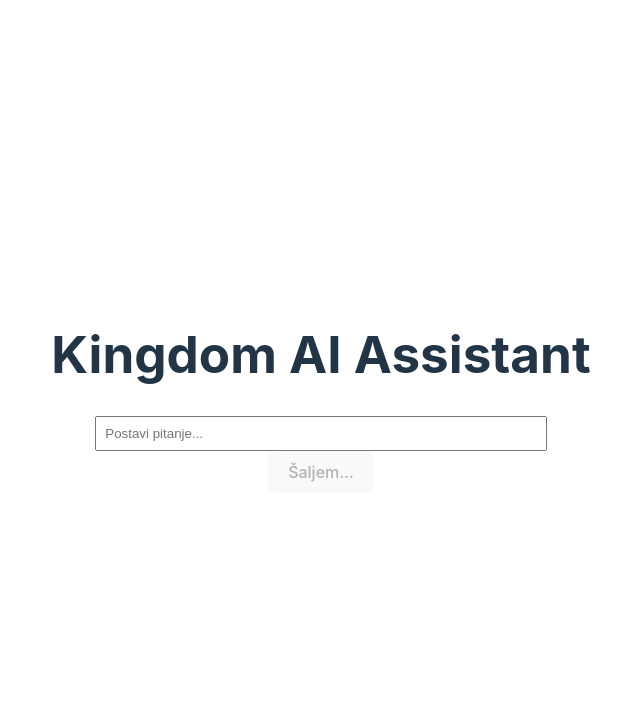
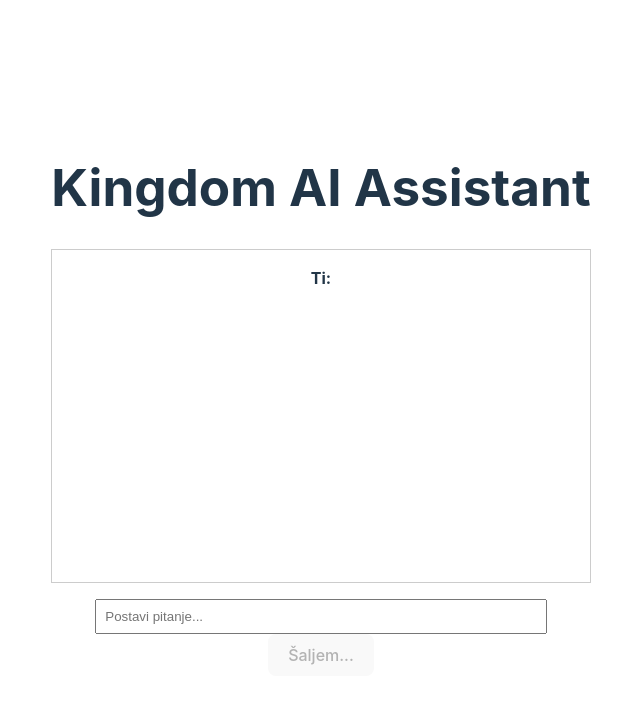
Before and after one commit to gorijat/kingdom-ai-demo, a React (Vite) app in the folder client/: page / in a window 1280 px wide. Both pictures are taken after a click on the button "Pošalji". Shown: the top 704 px of the page, without its empty margins (319-959 px from the left). Built offline with nearby package versions, Linux system fonts and the light colour scheme; no server answers.

Commit message:
Dodata istorija razgovora - messages niz na frontendu i backendu

```diff
--- a/client/src/App.jsx
+++ b/client/src/App.jsx
@@ -2,42 +2,50 @@ import { useState } from 'react';
 import './App.css';
 
 function App() {
-  const [message, setMessage] = useState('');
-  const [reply, setReply] = useState('');
+  const [input, setInput] = useState('');
+  const [messages, setMessages] = useState([]);
   const [loading, setLoading] = useState(false);
 
   const sendMessage = async () => {
+    const newMessages = [...messages, { role: 'user', content: input }];
+    setMessages(newMessages);
+    setInput('');
     setLoading(true);
-    setReply('');
 
     const response = await fetch('http://localhost:5000/chat', {
       method: 'POST',
       headers: { 'Content-Type': 'application/json' },
-      body: JSON.stringify({ message }),
+      body: JSON.stringify({ messages: newMessages }),
     });
 
     const text = await response.text();
-    setReply(text);
+    setMessages([...newMessages, { role: 'assistant', content: text }]);
     setLoading(false);
   };
 
   return (
     <div style={{ padding: '2rem', maxWidth: '600px', margin: '0 auto' }}>
       <h1>Kingdom AI Assistant</h1>
+
+      <div style={{ border: '1px solid #ccc', padding: '1rem', minHeight: '300px', marginBottom: '1rem' }}>
+        {messages.map((msg, index) => (
+          <div key={index} style={{ marginBottom: '0.5rem' }}>
+            <strong>{msg.role === 'user' ? 'Ti: ' : 'AI: '}</strong>
+            {msg.content}
+          </div>
+        ))}
+      </div>
+
       <input
         type="text"
-        value={message}
-        onChange={(e) => setMessage(e.target.value)}
+        value={input}
+        onChange={(e) => setInput(e.target.value)}
         placeholder="Postavi pitanje..."
         style={{ width: '80%', padding: '0.5rem' }}
       />
       <button onClick={sendMessage} disabled={loading}>
         {loading ? 'Šaljem...' : 'Pošalji'}
       </button>
-
-      <div style={{ marginTop: '1rem' }}>
-        {reply}
-      </div>
     </div>
   );
 }
```
Also changed, not shown: 2 other files (tests, documents, lock files or other folders).
